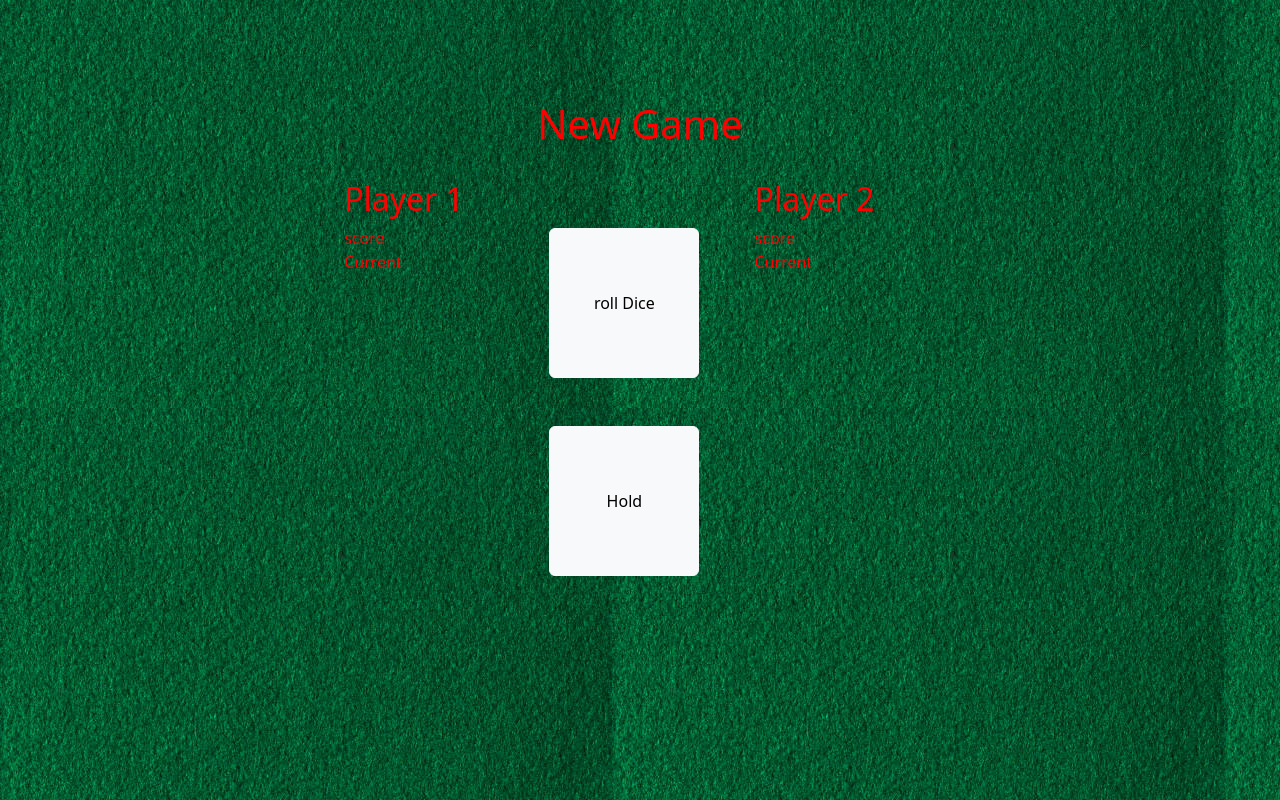
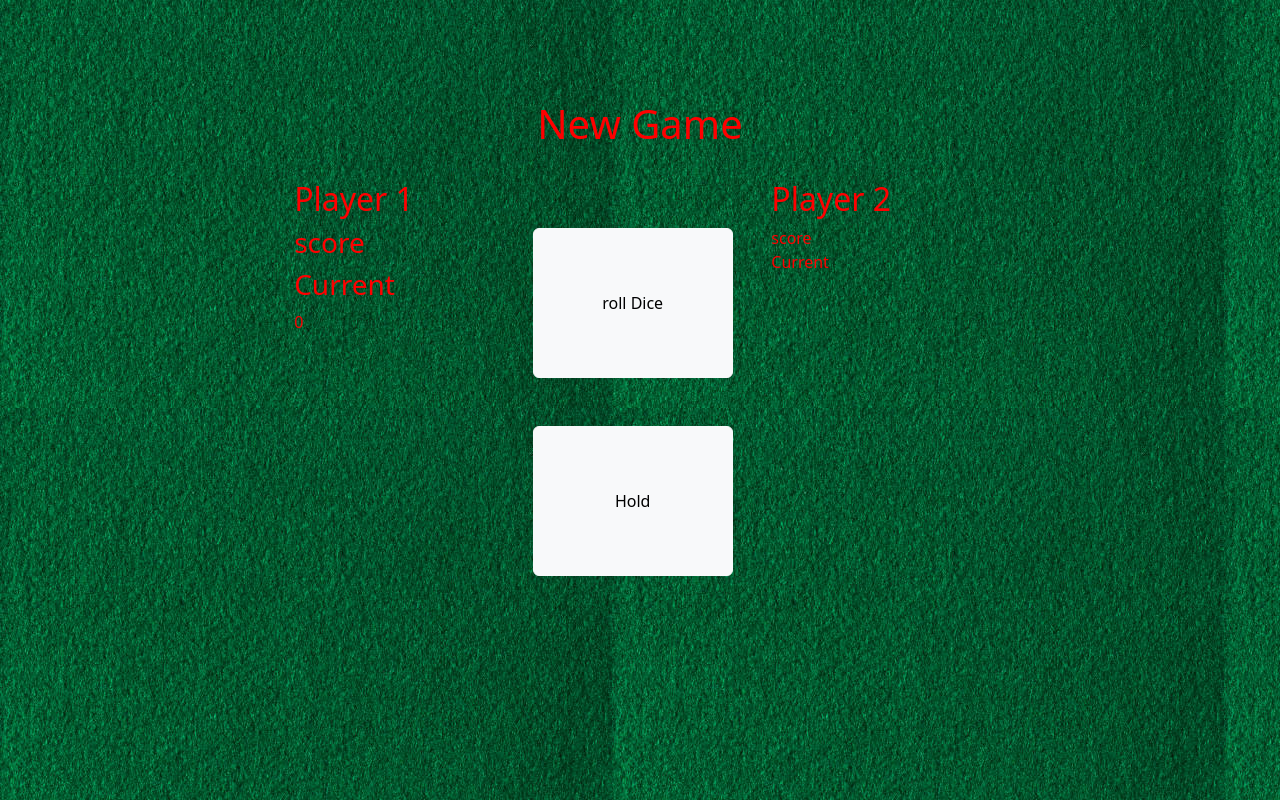
Before and after one commit to diegoply/Jeux-de-d-s-studi, a website: page jeu/index.html in a window 1280 px wide. Both pictures are taken after a click on the button "Hold". Drawn offline with nearby package versions, Linux system fonts and the light colour scheme.

Commit message:
mise-en-page-score

```diff
--- a/jeu/index.html
+++ b/jeu/index.html
@@ -6,7 +6,7 @@
     <link rel="stylesheet" href="./bootstrap/bootstrap.min.css">
     <link rel="stylesheet" href="./style.css">
 
-    <title>Document</title>
+    <title>Jeu de dé</title>
 </head>
 <body class="container  d-flex justify-content-around">
     <div class="row newGameLargeur">
@@ -27,16 +27,22 @@
             <section class="col-4 ">
                 <h2>Player 1</h2>
                 <div>
-                    score
+                   <h3>score</h3>
+                   <div id="scorePlayer1">
+
+                   </div>
                 </div>
                 <div>
-                    Current
+                    <h3>Current</h3>
+                    <div id="currentPlayer1">
+
+                    </div>
                 </div>
 
             </section>
             <section class="col-4 ">
 
-                <div id="imageDés"  ></div>
+                <div id="imageDés" class="img-fluid"  ></div>
                 <button id="lancerDés"   type="button" class="btn btn-light buttonSize mt-5 " >roll Dice</button>
                 <button id="buttonHold"  type="button" class="btn btn-light buttonSize mt-5" >Hold</button>
 
--- a/jeu/script.js
+++ b/jeu/script.js
@@ -81,7 +81,7 @@ function compteur(compt, numDes){
         compt = compt + numDes;
 
 
-
+        $('#scorePlayer1').html(compt);
         console.log("compteur " + compt)
         return compt;
 
@@ -94,6 +94,7 @@ function compteur(compt, numDes){
         comptHold = comptHold + compt;
 
         console.log("compteurHold " + comptHold);
+        $('#currentPlayer1').html(comptHold);
 
         return comptHold;
     });
--- a/jeu/style.css
+++ b/jeu/style.css
@@ -11,18 +11,16 @@ body{
     height: 500px;
 }
 
-#lancerDés{
-    width: 150px;
-    height:150px;
-}
+
 
 
 
 #buttonHold{
-    width: 150px;
+    width: 200px;
     height:150px;
 }
 
-.buttonSize{
-    height: 100px;
+#lancerDés{
+    width: 200px;
+    height:150px;
 }
```
